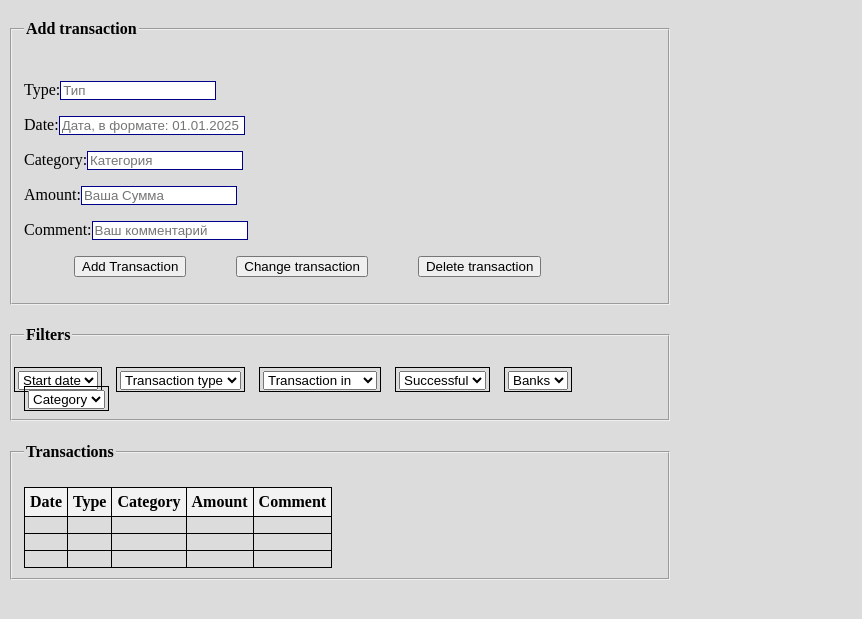
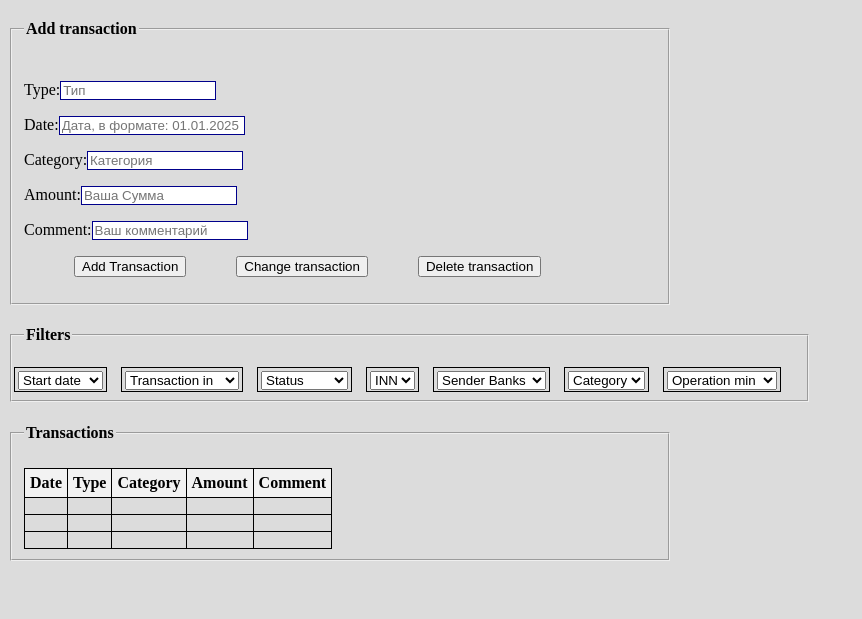
Before and after one commit to ProjectSfWeb/backend, a FastAPI app: page /front/balance in a window 1280 px wide. Shown: the part 99-718 px from the top of the page, without its empty margins (0-862 px from the left). Run offline with FastAPI, Linux system fonts and the light colour scheme; lists and menus that the app fills with data are empty.

Commit message:
new Dashboard.html

```diff
--- a/front/templates/Dashboard.html
+++ b/front/templates/Dashboard.html
@@ -37,17 +37,18 @@
 <!--    <p>name="Sign up" type="submit" value="Sign up" style="vertical-align: middle"<button>Sign up</button> </p>-->
     </fieldset>
 </form>
-<form>
-    <fieldset align="center" style="width: 50%">
+<form method="post">
+    <fieldset align="center" style="width: 61%">
         <legend align="left"><h4>Filters</h4></legend>
         <div align="left">
             <ul style="display: inline; margin-left: -50px" role="list">
-            <li style="display: inline; border: 1px solid #000; padding: 3px; margin-right: 10px" ><select name="Date"><option>Start date</option><option>End date</option></select></li>
-            <li style="display: inline; border: 1px solid #000; padding: 3px; margin-right: 10px" ><select name="Type"><option>Transaction type</option></select></li>
-            <li style="display: inline; border: 1px solid #000; padding: 3px; margin-right: 10px" ><select name="In"><option>Transaction in</option><option>Transaction out</option></select></li>
-            <li style="display: inline; border: 1px solid #000; padding: 3px; margin-right: 10px" ><select name="Successful"><option>Successful</option><option>Canceled</option></select></li>
-            <li style="display: inline; border: 1px solid #000; padding: 3px; margin-right: 10px" ><select name="Banks"><option name="Banks">Banks</option><option></option></select></li>
-            <li style="display: inline; border: 1px solid #000; padding: 3px" ><select name="Category"><option>Category</option><option></option></select></li></li>
+            <li style="display: inline; border: 1px solid #000; padding: 3px; margin-right: 10px" ><select name="Date"><option>Start date</option><option>End date</option><option>Exact date</option></select></li>
+            <li style="display: inline; border: 1px solid #000; padding: 3px; margin-right: 10px" ><select name="Type"><option>Transaction in</option><option>Transaction out</option></select></li>
+            <li style="display: inline; border: 1px solid #000; padding: 3px; margin-right: 10px" ><select name="Status"><option>Status</option><option>Successful</option><option>Canceled</option></select></li>
+            <li style="display: inline; border: 1px solid #000; padding: 3px; margin-right: 10px" ><select name="INN"><option>INN</option><option></option></select></li>
+            <li style="display: inline; border: 1px solid #000; padding: 3px; margin-right: 10px" ><select name="Banks"><option>Sender Banks</option><option>Receiver Bank</option></select></li>
+            <li style="display: inline; border: 1px solid #000; padding: 3px; margin-right: 10px" ><select name="Category"><option>Category</option><option></option></select></li>
+            <li style="display: inline; border: 1px solid #000; padding: 3px;" ><select name="Min"><option>Operation min</option><option>Operation max</option></select></li>
             </ul>
         </div>
     </fieldset>
```
